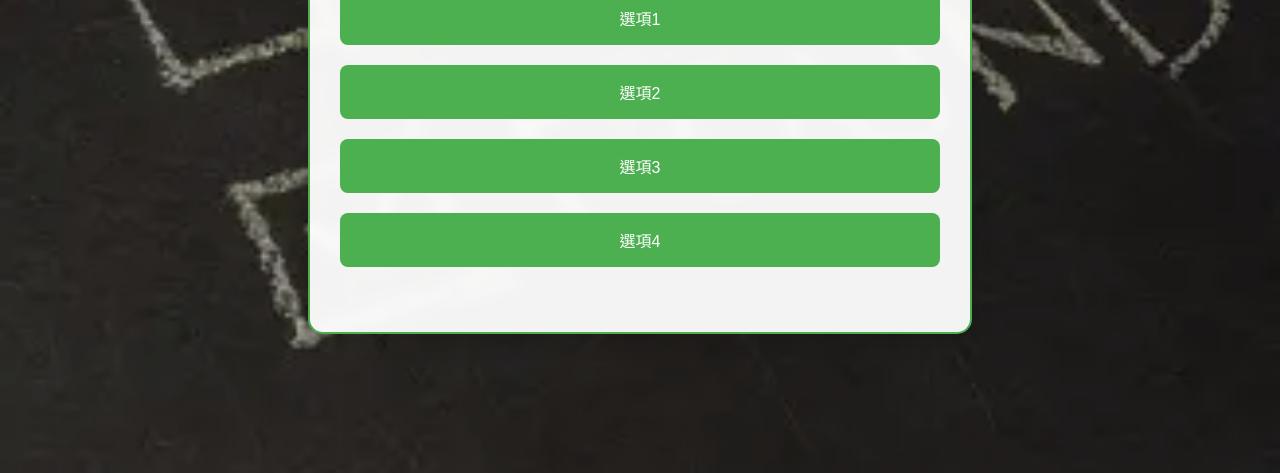
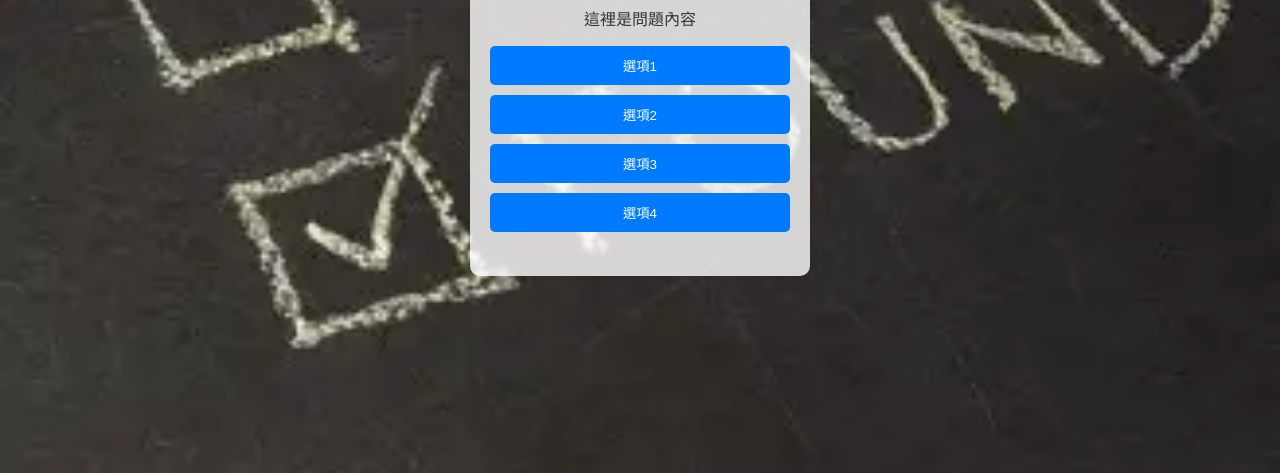
Before and after one commit to yk0213031/yk, a plain HTML site: page index.html in a window 1280 px wide. Shown: the part 327-800 px from the top of the page. Drawn offline with Linux system fonts and the light colour scheme.

Commit message:
Update styles.css

```diff
--- a/styles.css
+++ b/styles.css
@@ -1,100 +1,83 @@
 body {
-    font-family: 'Arial', sans-serif;
+
+font-family: Arial, sans-serif;
+
 background-color: #f4f4f9;
-    background-image: url('background.jpg');
-    background-size: cover;
-    background-position: center;
+
+background-image: url('background.jpg'); /* 加入背景圖片 */
+
+background-size: cover; /* 讓背景圖片覆蓋整個畫面 */
+
+background-position: center; /* 讓背景圖片居中 */
+
 color: #333;
+
 display: flex;
+
 justify-content: center;
+
 align-items: center;
-    min-height: 100vh;
+
+height: 100vh;
+
 margin: 0;
-    position: relative;
-}
-
-body::before {
-    content: "";
-    position: fixed;
-    top: 0;
-    left: 0;
-    width: 100%;
-    height: 100%;
-    background: rgba(0, 0, 0, 0.3);
-    z-index: -1;
 }
 
 #game-container {
-    background-color: rgba(255, 255, 255, 0.95);
-    backdrop-filter: blur(5px);
-    padding: 30px;
-    border-radius: 15px;
-    box-shadow: 0 8px 20px rgba(0, 0, 0, 0.15);
-    width: 80%;
-    max-width: 600px;
-    border: 2px solid #4CAF50;
-    margin: 20px;
+
+background-color: rgba(255, 255, 255, 0.8); /* 讓遊戲容器背景半透明 */
+
+padding: 20px;
+
+border-radius: 10px;
+
+box-shadow: 0 0 10px rgba(0, 0, 0, 0.1);
+
+width: 300px;
+
+text-align: center;
 }
 
-#question-text {
-    font-size: 1.4em;
-    line-height: 1.4;
-    margin: 20px 0;
-    color: #2d572c;
-    font-weight: 600;
+#question-container {
+
+margin-bottom: 20px;
 }
 
 #options-list {
+
 list-style: none;
+
 padding: 0;
-    margin: 25px 0;
+}
+
+#options-list li {
+
+margin: 10px 0;
 }
 
 .option-btn {
+
 width: 100%;
-    padding: 15px;
-    background-color: #4CAF50;
-    color: white;
+
+padding: 10px;
+
+background-color: #007bff;
+
+color: #fff;
+
 border: none;
-    border-radius: 8px;
+
+border-radius: 5px;
+
 cursor: pointer;
-    transition: all 0.3s ease;
-    font-size: 16px;
-    margin: 10px 0;
 }
 
 .option-btn:hover {
-    background-color: #45a049;
-    transform: translateY(-2px);
-    box-shadow: 0 3px 8px rgba(0,0,0,0.2);
+
+background-color: #0056b3;
 }
 
 #result-text {
-    font-size: 24px;
-    font-weight: bold;
-    color: #45a049;
-    text-shadow: 1px 1px 2px rgba(0,0,0,0.1);
-    margin: 20px 0;
+  font-size: 24px; /* 調整這裡的數值來放大字體 /
+  font-weight: bold; / 可以加粗 */
 }
-
-#progress {
-    color: #666;
-    font-weight: bold;
-    margin-bottom: 15px;
-}
-
-@media (max-width: 480px) {
-    #game-container {
-        width: 95%;
-        padding: 15px;
-    }
-
-    .option-btn {
-        padding: 12px;
-        font-size: 14px;
-    }
-
-    #question-text {
-        font-size: 1.2em;
-    }
-}
```
Lines whose indentation alone changed are shown as unchanged.
